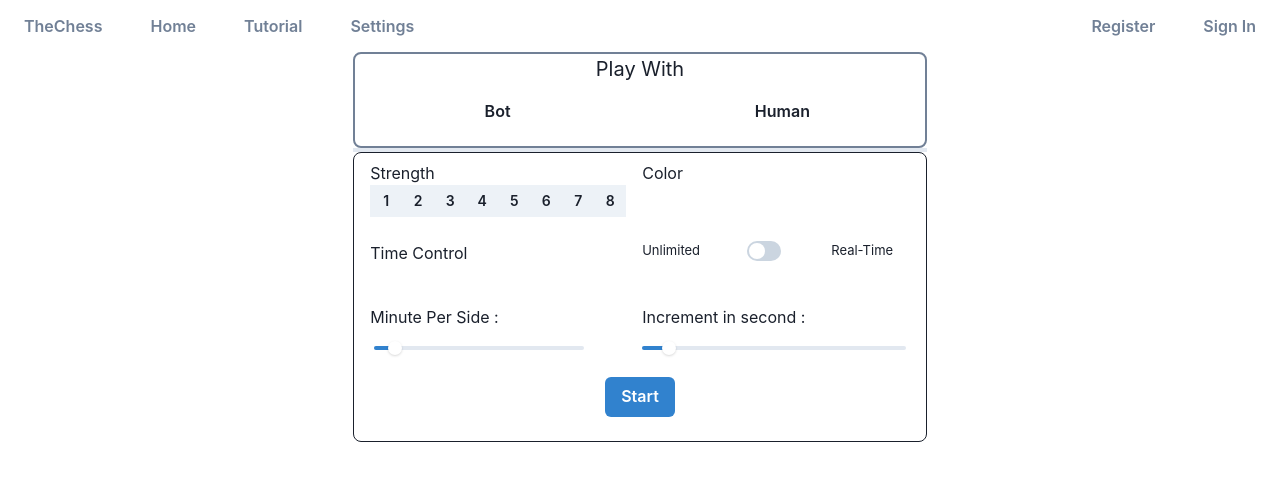
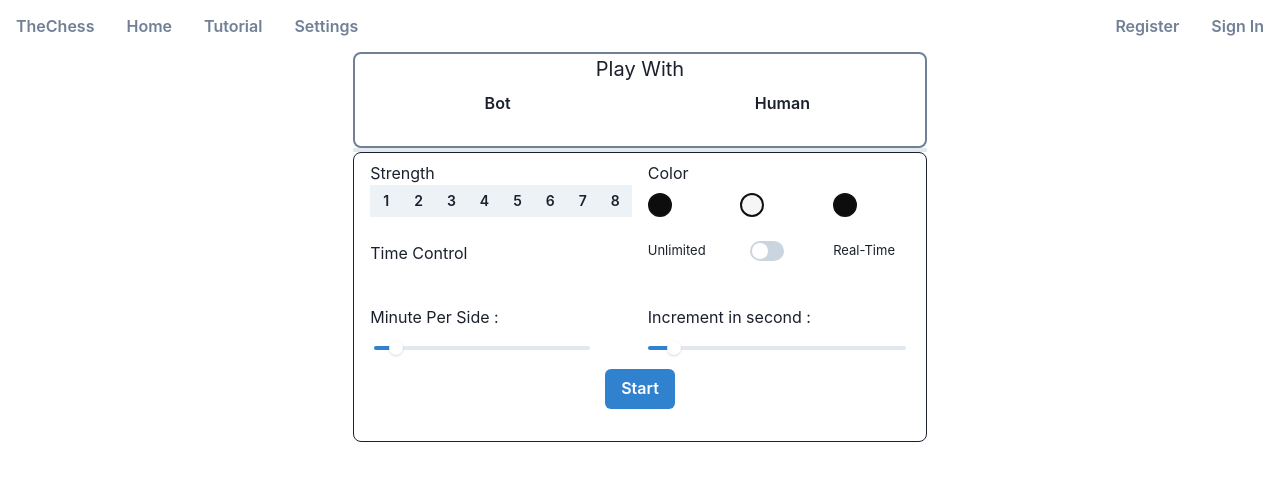
Before and after one commit to MarcelJulian/the-chess, a React (Create React App) app in the folder src/main/frontend/: page / in a window 1280 px wide. Shown: the top 480 px of the page. Built offline with nearby package versions, Linux system fonts and the light colour scheme.

Commit message:
refactor: :recycle: remove button theme

```diff
--- a/src/main/frontend/src/components/NavBar/index.tsx
+++ b/src/main/frontend/src/components/NavBar/index.tsx
@@ -6,14 +6,26 @@ function NavBar() {
   return (
     <Flex>
       <Box>
-        <Button variant="link">TheChess</Button>
-        <Button variant="link">Home</Button>
-        <Button variant="link">Tutorial</Button>
-        <Button variant="link">Settings</Button>
+        <Button variant="link" p="0.5rem" m="0.5rem">
+          TheChess
+        </Button>
+        <Button variant="link" p="0.5rem" m="0.5rem">
+          Home
+        </Button>
+        <Button variant="link" p="0.5rem" m="0.5rem">
+          Tutorial
+        </Button>
+        <Button variant="link" p="0.5rem" m="0.5rem">
+          Settings
+        </Button>
       </Box>
       <Box ml="auto">
-        <Button variant="link">Register</Button>
-        <Button variant="link">Sign In</Button>
+        <Button variant="link" p="0.5rem" m="0.5rem">
+          Register
+        </Button>
+        <Button variant="link" p="0.5rem" m="0.5rem">
+          Sign In
+        </Button>
       </Box>
     </Flex>
   );
--- /dev/null
+++ b/src/main/frontend/src/index.css
@@ -0,0 +1,46 @@
+
+.btnBlack {
+    margin-right: auto;
+    padding: 10px;
+    text-align: center;
+    cursor: pointer;
+    outline: none;
+    /* color: rgb(253, 253, 253); */
+    background-color: #0e0d0d;
+    border: 2px solid rgb(17, 17, 17);
+    border-radius: 100%;
+  }
+
+  .btnWhite {
+    padding: 10px;
+    margin-right: auto;
+    text-align: center;
+    cursor: pointer;
+    outline: none;
+    /* color: rgb(251, 249, 249); */
+    border: 2px solid rgb(17, 17, 17);
+    background-color: #f6f6f6;
+    border-radius: 50%;
+  }
+  .btnBlack:hover {
+    background-color: #f8f8f8;
+    color: rgb(250, 250, 250);
+    border: 2px solid rgb(17, 17, 17);
+  }
+  .btnWhite:hover {
+    padding: 10px;
+    text-align: center;
+    cursor: pointer;
+    outline: none;
+    /* color: rgb(253, 253, 253); */
+    background-color: #0e0d0d;
+    border: 2px solid rgb(17, 17, 17);
+    border-radius: 100%;
+  }
+
+  .btnBlack:active,
+  .btnWhite:active {
+    background-color: #439743;
+    /* box-shadow: 0 5px rgb(143, 130, 143); */
+    transform: translateY(1px);
+  }
--- a/src/main/frontend/src/index.tsx
+++ b/src/main/frontend/src/index.tsx
@@ -1,3 +1,5 @@
+import "./index.css";
+
 import React from "react";
 
 import { ChakraProvider } from "@chakra-ui/react";
@@ -5,11 +7,9 @@ import ReactDOM from "react-dom";
 
 import HomePage from "pages/HomePage";
 
-import theme from "./theme";
-
 ReactDOM.render(
   <React.StrictMode>
-    <ChakraProvider theme={theme}>
+    <ChakraProvider>
       <HomePage />
     </ChakraProvider>
   </React.StrictMode>,
--- a/src/main/frontend/src/pages/HomePage/index.tsx
+++ b/src/main/frontend/src/pages/HomePage/index.tsx
@@ -72,39 +72,23 @@ function HomePage() {
           <GridItem px="1rem" py="0.5rem">
             <Box>Strength</Box>
             <ButtonGroup spacing="0" size="sm">
-              <Button px="0" py="0" m="0" borderRadius="none">
-                1
-              </Button>
-              <Button px="0" py="0" m="0" borderRadius="none">
-                2
-              </Button>
-              <Button px="0" py="0" m="0" borderRadius="none">
-                3
-              </Button>
-              <Button px="0" py="0" m="0" borderRadius="none">
-                4
-              </Button>
-              <Button px="0" py="0" m="0" borderRadius="none">
-                5
-              </Button>
-              <Button px="0" py="0" m="0" borderRadius="none">
-                6
-              </Button>
-              <Button px="0" py="0" m="0" borderRadius="none">
-                7
-              </Button>
-              <Button px="0" py="0" m="0" borderRadius="none">
-                8
-              </Button>
+              <Button borderRadius="none">1</Button>
+              <Button borderRadius="none">2</Button>
+              <Button borderRadius="none">3</Button>
+              <Button borderRadius="none">4</Button>
+              <Button borderRadius="none">5</Button>
+              <Button borderRadius="none">6</Button>
+              <Button borderRadius="none">7</Button>
+              <Button borderRadius="none">8</Button>
             </ButtonGroup>
           </GridItem>
           {/* Box color */}
           <GridItem w="100%" h="10" py="0.5rem">
             <Box h="2rem">Color</Box>
             <Flex>
-              <Button class="btnBlack" py="1rem" m="0" />
-              <Button class="btnWhite" py="0" m="0" />
-              <Button class="btnBlack" py="0" m="0" />
+              <Button w="100%" class="btnBlack" py="1rem" m="0" />
+              <Button w="100%" class="btnWhite" py="0" m="0" />
+              <Button w="100%" class="btnBlack" py="0" m="0" />
             </Flex>
           </GridItem>
           {/* Box Time Control */}
--- a/src/main/frontend/src/theme.ts
+++ /dev/null
@@ -1,15 +0,0 @@
-import { extendTheme } from "@chakra-ui/react";
-
-const theme = extendTheme({
-  components: {
-    Button: {
-      baseStyle: {
-        p: "0.5rem",
-        py: "0.5rem",
-        m: "0.5rem"
-      }
-    }
-  }
-});
-
-export default theme;
```
Also changed, not shown: src/main/frontend/src/setupTests.js (deleted, +0 -5 lines).
